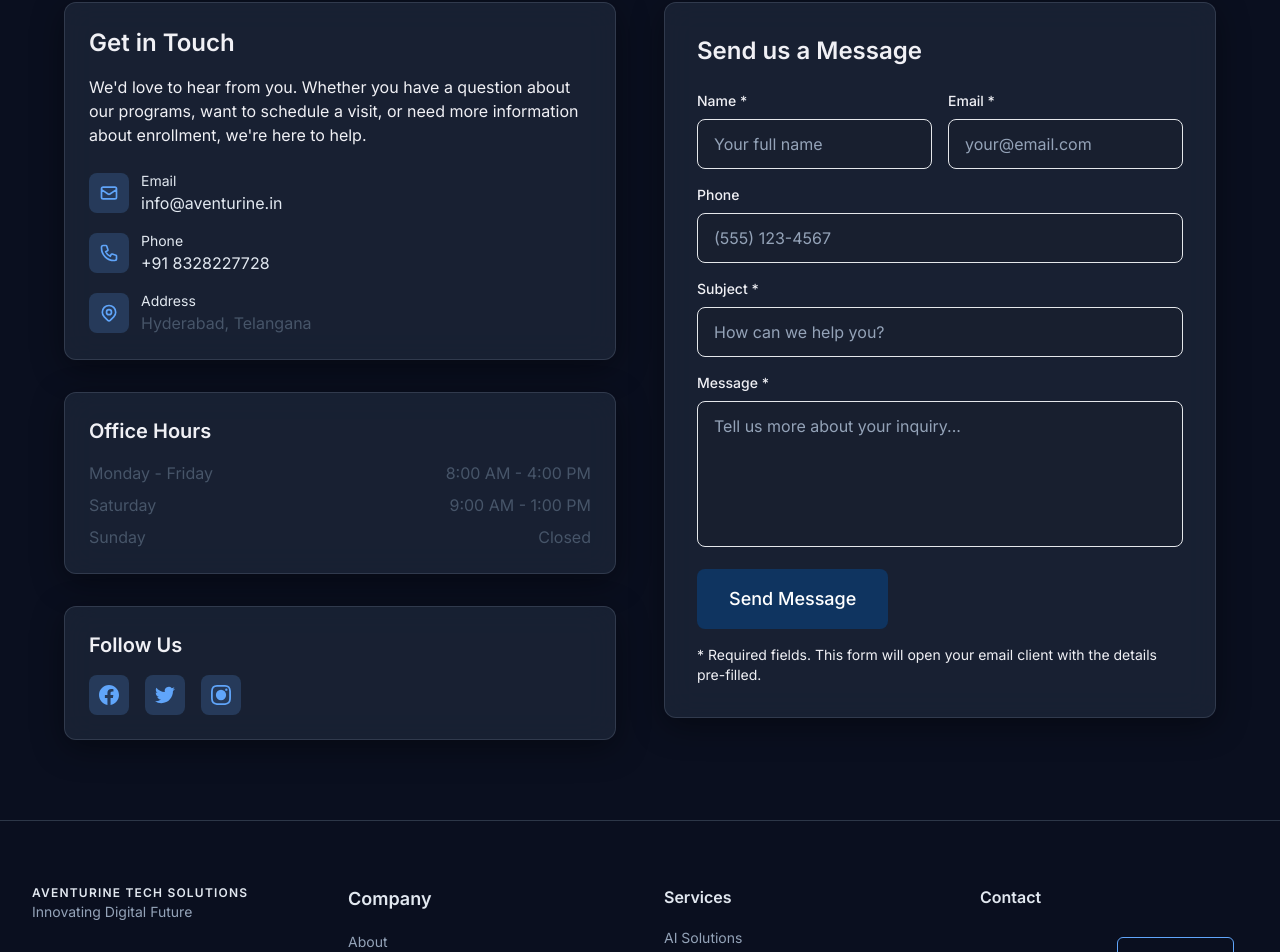
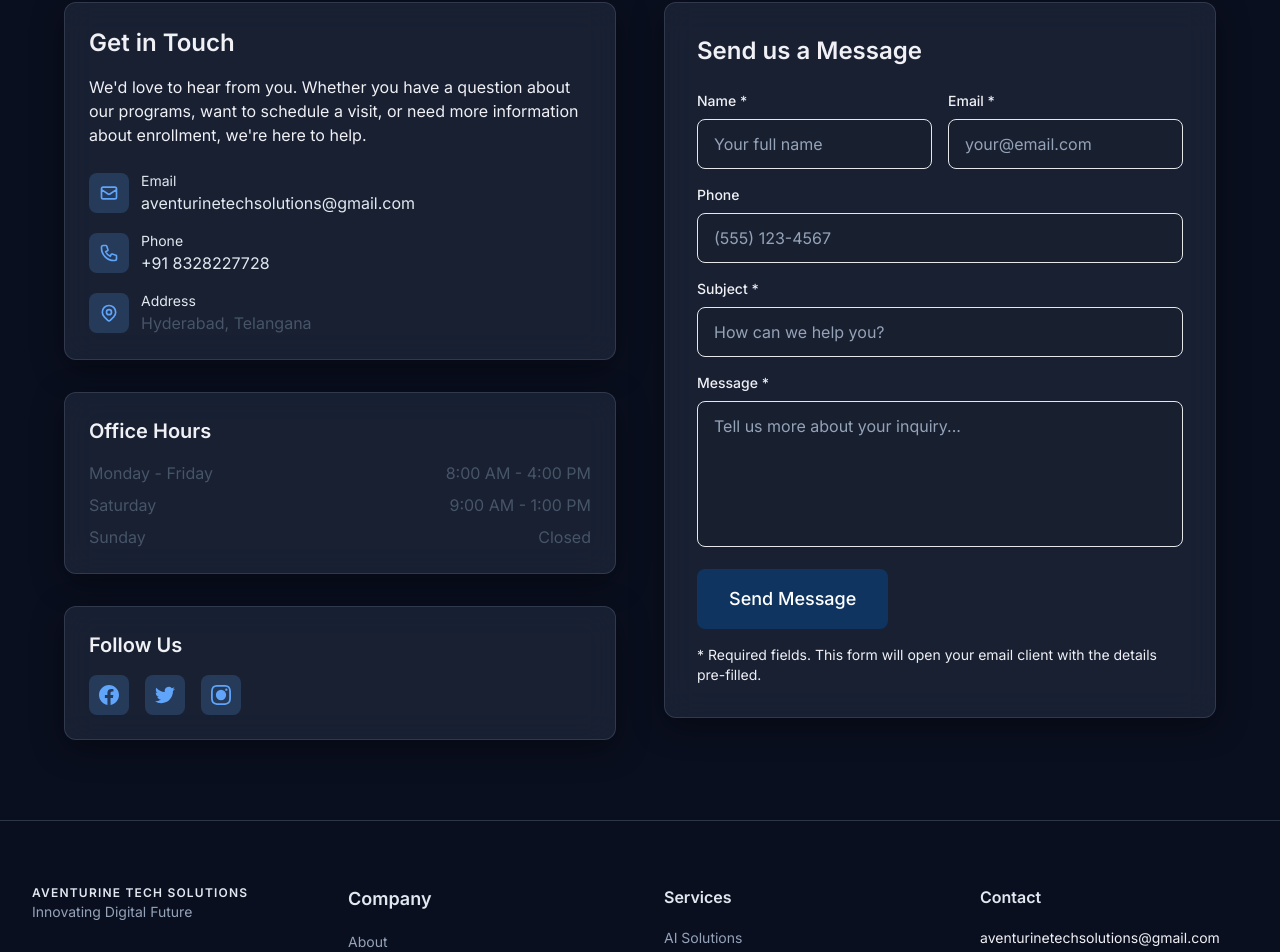
Before and after one commit to sivasandeepg/OurSoftwareWebsite, a Next.js app: page /contact in a window 1280 px wide. Shown: the part 476-1428 px from the top of the page. Built offline with nearby package versions, Linux system fonts and the light colour scheme.

Commit message:
dark commit5

```diff
--- a/app/contact/page.jsx
+++ b/app/contact/page.jsx
@@ -134,7 +134,7 @@
                     </div>
                     <div>
                       <p className={`text-sm text-text-primary`}>Email</p>
-                      <p className={`text-slate-200`}>info@aventurine.in</p>
+                      <p className={`text-slate-200`}>aventurinetechsolutions@gmail.com</p>
                     </div>
                   </div>
 
--- a/components/Footer.jsx
+++ b/components/Footer.jsx
@@ -157,7 +157,7 @@
             </h4>
             <div className="space-y-3">
               <a href={`mailto:hello@${siteConfig.name.toLowerCase().replace(/\s+/g, '')}.com`} className="text-sm font-normal hover:opacity-80 transition-opacity">
-                hello@techcorp.com
+               aventurinetechsolutions@gmail.com
               </a>
               <a href="/contact" className="inline-block btn-outline text-sm">
                 Book a Call
```
